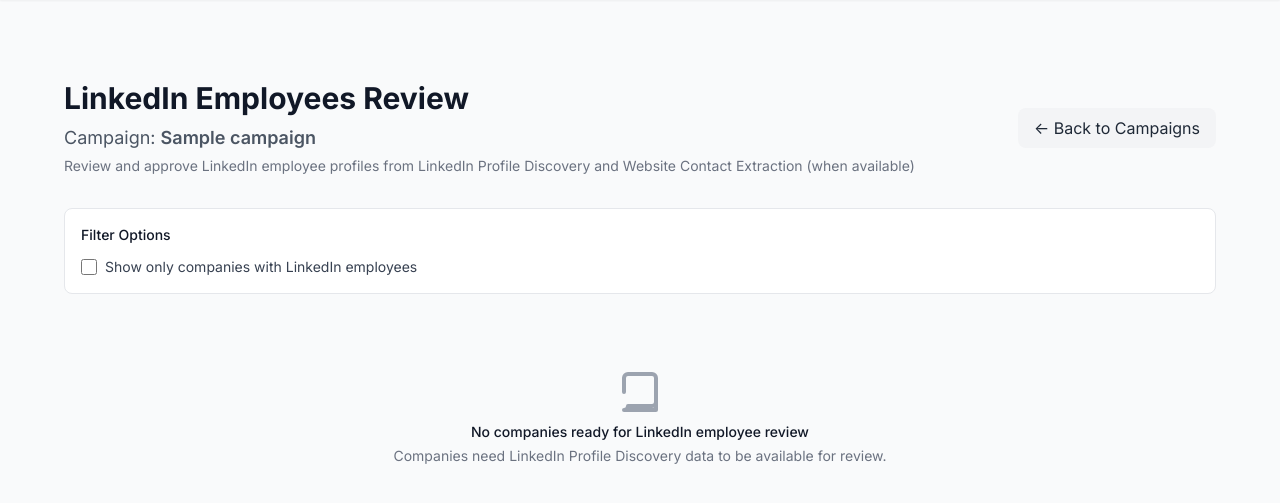
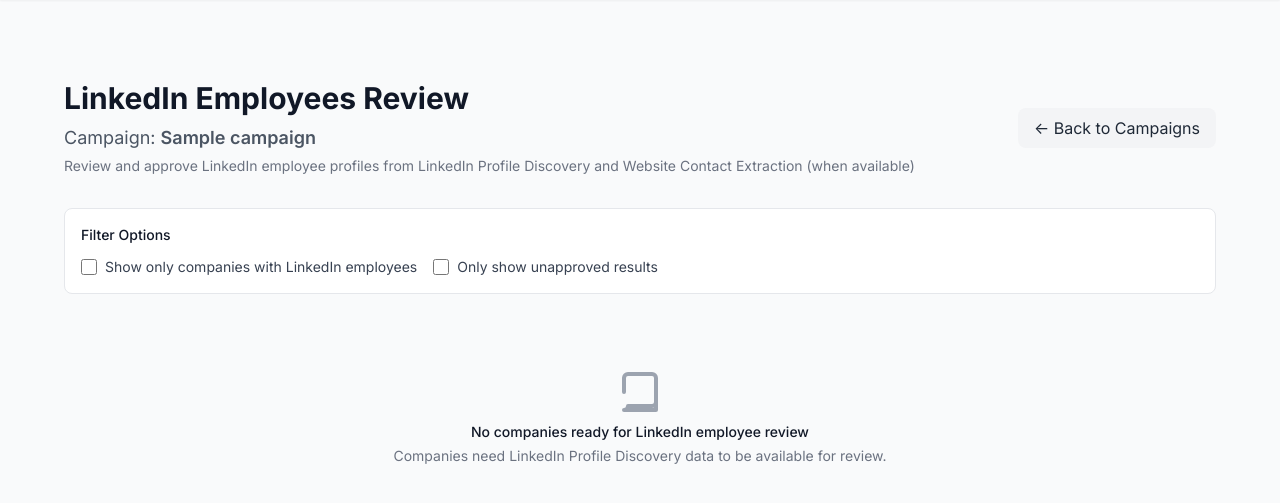
Before and after one commit to mohsiniscoding/leadtrail, a Django app: page /linkedin-employee-review/1/ in a window 1280 px wide. Shown: the part 65-568 px from the top of the page. Run offline with Django 5.2, Linux system fonts and the light colour scheme; a user stored in the database is signed in; tables that the repository leaves empty hold one stand-in row (values such as "Sample post"); data that the repository does not hold is empty; parts of the project's set-up code (start-up, migrations or seed data) failed here and were passed over; some libraries are stand-ins or nearby versions.

Commit message:
improved filtering on linkedin employee review

```diff
--- a/leadtrail/portal/views.py
+++ b/leadtrail/portal/views.py
@@ -381,6 +381,12 @@ class LinkedinEmployeeReviewView(ListView):
             'website_contact_lookup', 'linkedin_lookup', 'linkedin_employee_review'
         )
 
+        # Apply show_unapproved filter if requested
+        show_unapproved_filter = self.request.GET.get('show_unapproved')
+        if show_unapproved_filter == 'true':
+            # Only show companies that don't have LinkedinEmployeeReview records yet
+            queryset = queryset.filter(linkedin_employee_review__isnull=True)
+
         # Apply non-zero filter if requested
         non_zero_filter = self.request.GET.get('non_zero_employees')
         if non_zero_filter == 'true':
@@ -406,6 +412,7 @@ class LinkedinEmployeeReviewView(ListView):
 
         context['campaign'] = campaign
         context['non_zero_filter'] = self.request.GET.get('non_zero_employees', 'false')
+        context['show_unapproved_filter'] = self.request.GET.get('show_unapproved', 'false')
 
         # Process LinkedIn employee URLs for each company
         processed_companies = []
@@ -571,9 +578,10 @@ class LinkedinEmployeeReviewView(ListView):
         campaign_id = self.kwargs.get('campaign_id')
         page = request.GET.get('page', 1)
         non_zero_employees = request.GET.get('non_zero_employees', 'false')
+        show_unapproved = request.GET.get('show_unapproved', 'false')
 
         redirect_url = reverse('portal:linkedin_employee_review', kwargs={'campaign_id': campaign_id})
-        params = f"?page={page}&non_zero_employees={non_zero_employees}"
+        params = f"?page={page}&non_zero_employees={non_zero_employees}&show_unapproved={show_unapproved}"
 
         return HttpResponseRedirect(f"{redirect_url}{params}")
 
--- a/leadtrail/templates/portal/linkedin_employee_review.html
+++ b/leadtrail/templates/portal/linkedin_employee_review.html
@@ -40,6 +40,18 @@
                     Show only companies with LinkedIn employees
                 </label>
             </div>
+            <div class="flex items-center">
+                <input type="checkbox"
+                       id="showUnapproved"
+                       name="show_unapproved"
+                       value="true"
+                       {% if show_unapproved_filter == 'true' %}checked{% endif %}
+                       class="h-4 w-4 text-teal-600 focus:ring-teal-500 border-gray-300 rounded"
+                       onchange="toggleFilter('show_unapproved', this.checked)">
+                <label for="showUnapproved" class="ml-2 text-sm text-gray-700 cursor-pointer">
+                    Only show unapproved results
+                </label>
+            </div>
         </div>
     </div>
 
@@ -68,6 +80,7 @@
                     <!-- Preserve pagination state -->
                     <input type="hidden" name="page" value="{{ request.GET.page|default:1 }}">
                     <input type="hidden" name="non_zero_employees" value="{{ request.GET.non_zero_employees|default:'false' }}">
+                    <input type="hidden" name="show_unapproved" value="{{ request.GET.show_unapproved|default:'false' }}">
 
                     <div class="bg-white border border-gray-200 rounded-lg shadow-sm overflow-hidden">
                     <!-- Company Header -->
@@ -218,11 +231,11 @@
             <div class="mt-8 flex items-center justify-center">
                 <nav class="flex items-center space-x-2">
                     {% if page_obj.has_previous %}
-                        <a href="?page=1{% if non_zero_filter == 'true' %}&non_zero_employees=true{% endif %}"
+                        <a href="?page=1{% if non_zero_filter == 'true' %}&non_zero_employees=true{% endif %}{% if show_unapproved_filter == 'true' %}&show_unapproved=true{% endif %}"
                            class="px-3 py-2 text-sm text-gray-500 hover:text-gray-700 hover:bg-gray-100 rounded-md">
                             First
                         </a>
-                        <a href="?page={{ page_obj.previous_page_number }}{% if non_zero_filter == 'true' %}&non_zero_employees=true{% endif %}"
+                        <a href="?page={{ page_obj.previous_page_number }}{% if non_zero_filter == 'true' %}&non_zero_employees=true{% endif %}{% if show_unapproved_filter == 'true' %}&show_unapproved=true{% endif %}"
                            class="px-3 py-2 text-sm text-gray-500 hover:text-gray-700 hover:bg-gray-100 rounded-md">
                             Previous
                         </a>
@@ -233,11 +246,11 @@
                     </span>
 
                     {% if page_obj.has_next %}
-                        <a href="?page={{ page_obj.next_page_number }}{% if non_zero_filter == 'true' %}&non_zero_employees=true{% endif %}"
+                        <a href="?page={{ page_obj.next_page_number }}{% if non_zero_filter == 'true' %}&non_zero_employees=true{% endif %}{% if show_unapproved_filter == 'true' %}&show_unapproved=true{% endif %}"
                            class="px-3 py-2 text-sm text-gray-500 hover:text-gray-700 hover:bg-gray-100 rounded-md">
                             Next
                         </a>
-                        <a href="?page={{ page_obj.paginator.num_pages }}{% if non_zero_filter == 'true' %}&non_zero_employees=true{% endif %}"
+                        <a href="?page={{ page_obj.paginator.num_pages }}{% if non_zero_filter == 'true' %}&non_zero_employees=true{% endif %}{% if show_unapproved_filter == 'true' %}&show_unapproved=true{% endif %}"
                            class="px-3 py-2 text-sm text-gray-500 hover:text-gray-700 hover:bg-gray-100 rounded-md">
                             Last
                         </a>
```
